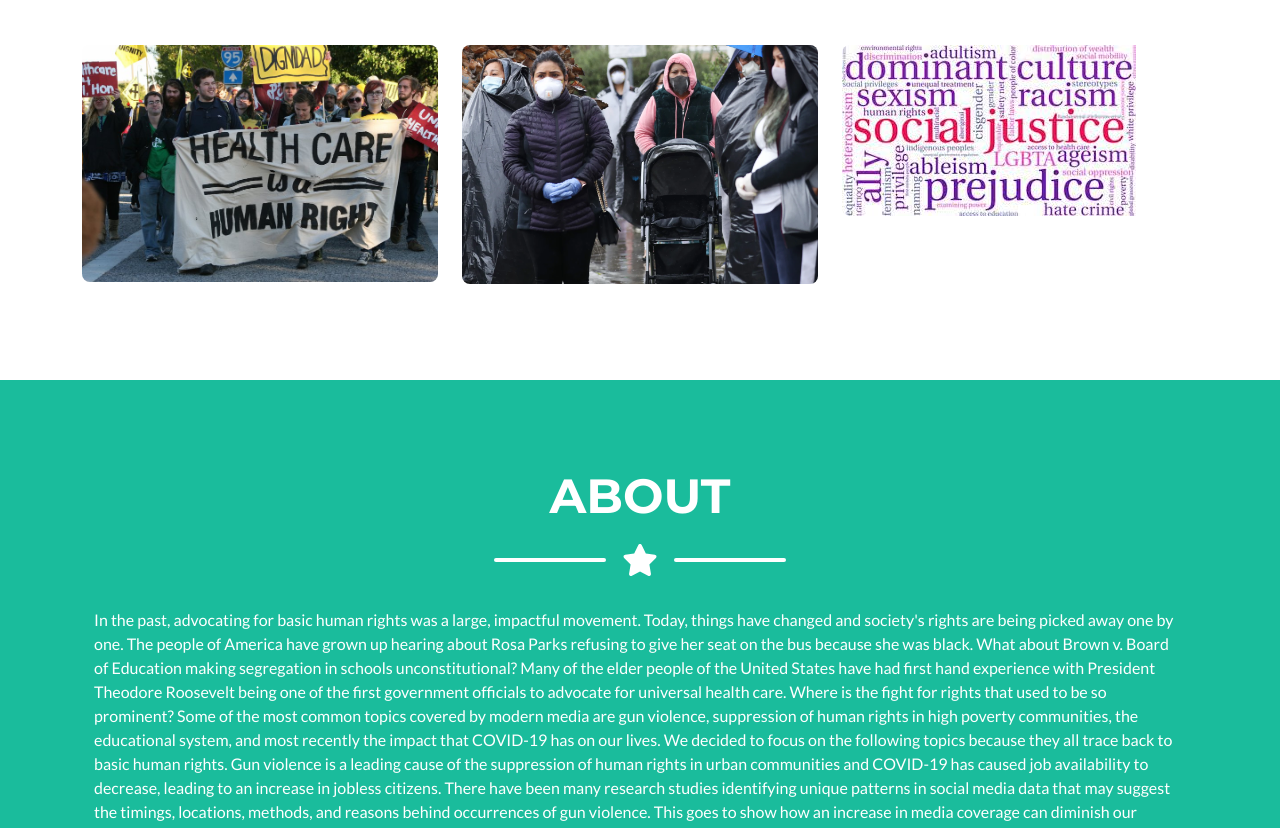
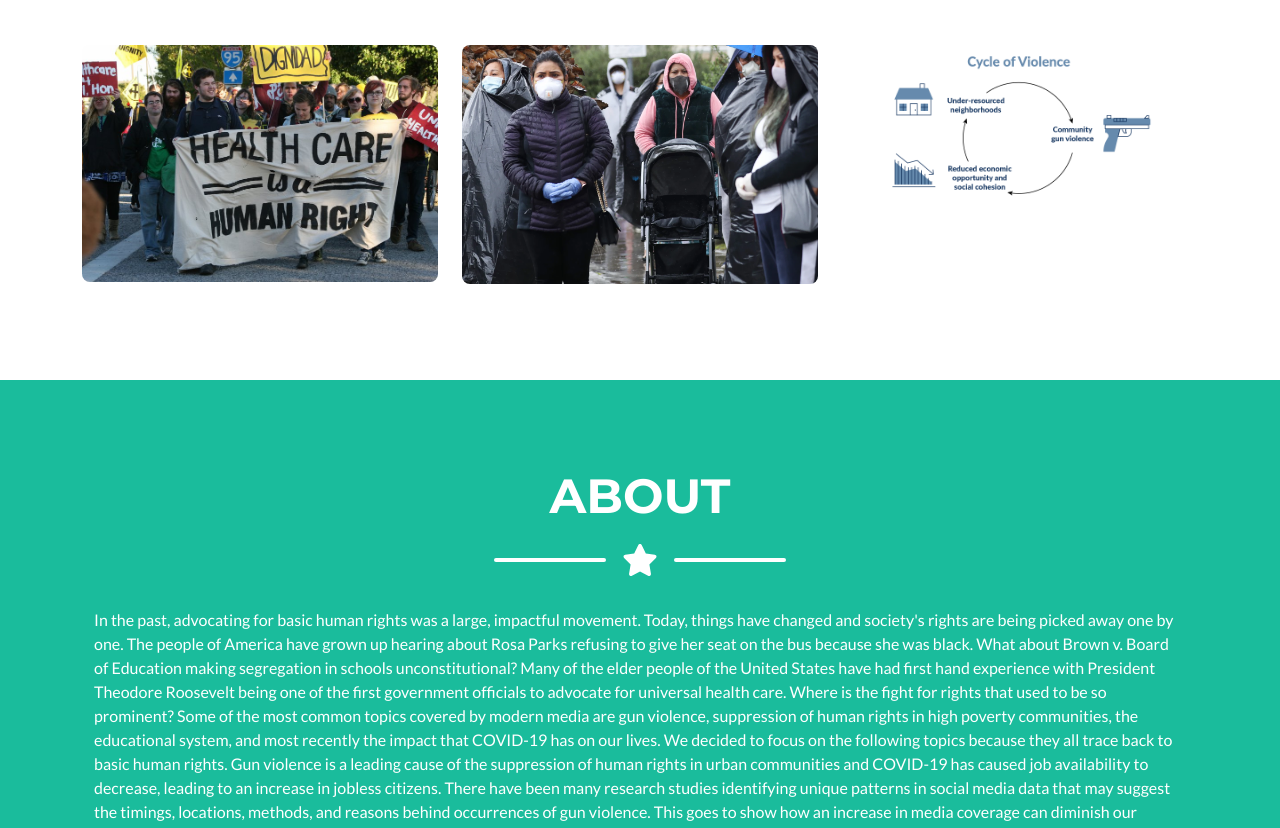
Before and after one commit to colli915/ISSgroup19, a plain HTML site: page index.html in a window 1280 px wide. Shown: the part 1529-2357 px from the top of the page. Drawn offline with nearby package versions, Linux system fonts and the light colour scheme.

Commit message:
Update index.html

```diff
--- a/index.html
+++ b/index.html
@@ -116,7 +116,7 @@
                             <div class="portfolio-item-caption d-flex align-items-center justify-content-center h-100 w-100">
                                 <div class="portfolio-item-caption-content text-center text-white"><i class="fas fa-plus fa-3x"></i></div>
                             </div>
-                            <img class="img-fluid" src="assets/img/portfolio/SJImage6.png" alt="..." />
+                            <img class="img-fluid" src="assets/img/portfolio/gunviolence.png" alt="..." />
                         </div>
                     </div>
                 </div>
@@ -356,7 +356,7 @@
                             <div class="row justify-content-center">
                                 <div class="col-lg-8">
                                     <!-- Portfolio Modal - Title-->
-                                    <h2 class="portfolio-modal-title text-secondary text-uppercase mb-0">Title of Image 6</h2>
+                                    <h2 class="portfolio-modal-title text-secondary text-uppercase mb-0">Gun Violence</h2>
                                     <!-- Icon Divider-->
                                     <div class="divider-custom">
                                         <div class="divider-custom-line"></div>
@@ -364,7 +364,7 @@
                                         <div class="divider-custom-line"></div>
                                     </div>
                                     <!-- Portfolio Modal - Image-->
-                                    <img class="img-fluid rounded mb-5" src="assets/img/portfolio/SJImage6.png" alt="..." />
+                                    <img class="img-fluid rounded mb-5" src="assets/img/portfolio/gunviolence.png" alt="..." />
                                     <!-- Portfolio Modal - Text-->
                                     <p class="mb-4">This is where you will say something about the image. Try to have these six containers provide a mix of calls to action and literature to support your cause. For instance, if you can find a local organization to call/volunteer/donate/etc., you may want to put their information in one of these containers. Likewise, your image may be a phone. The title of this image may be their organization. In the space where this is all typed, you will talk about them. If they are an organization, you may include their mission statement or their spokesperson or representative image. If it is literature, be sure to include significant evidence here. You may want to pull a quote (if you do, include in-text citation) and you may want to pull a photo of scholar/speaker from the internet. Make sure it is covered under your license, especially if you have made your website public.</p>
                                     <button class="btn btn-primary" data-bs-dismiss="modal">
```
